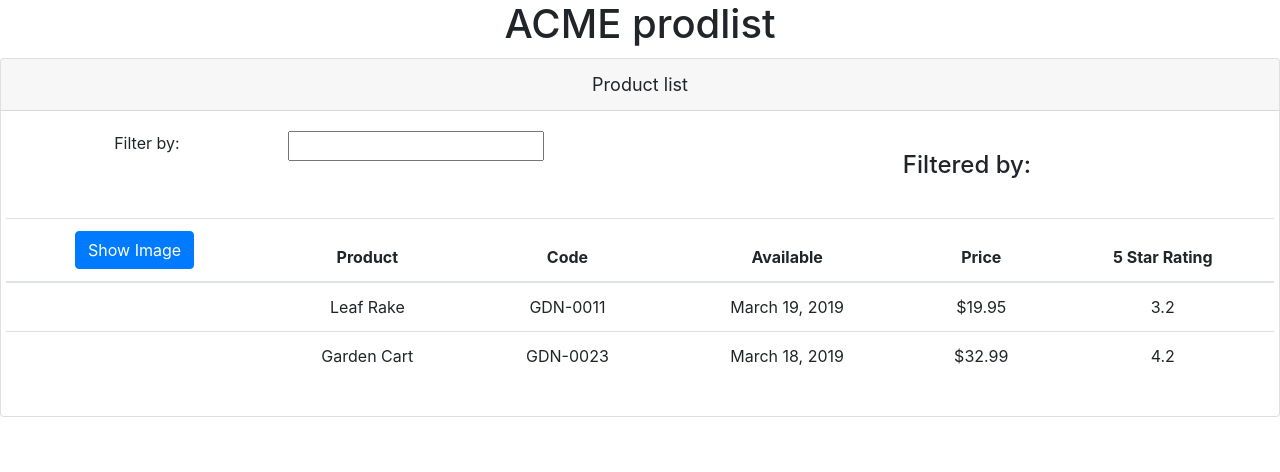
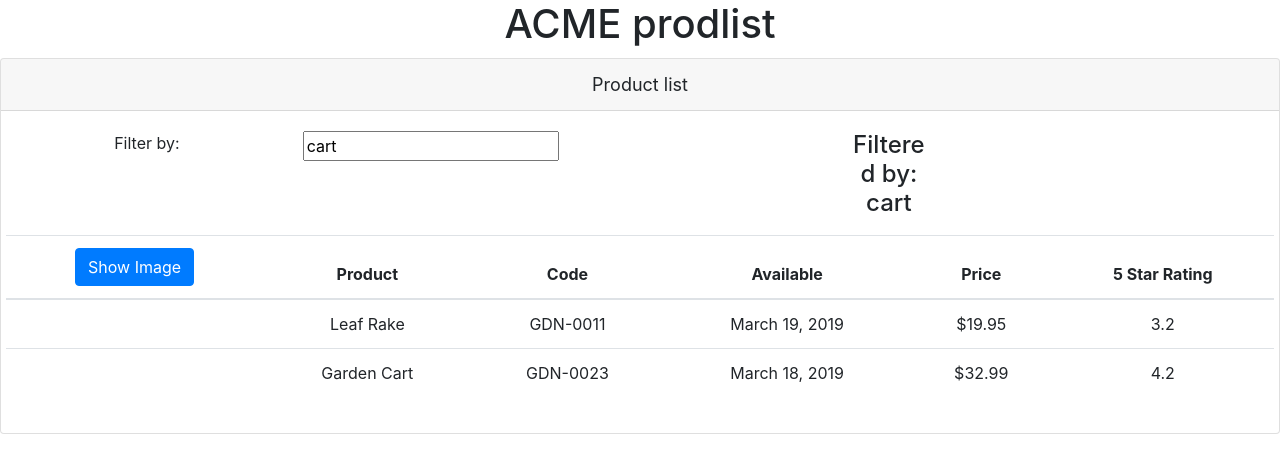
Before and after one commit to pradeepan90/https-github.com-pradeepan90-deborahKfull, an Angular app: page / in a window 1280 px wide. Shown: the top 472 px of the page. Built offline with nearby package versions, Linux system fonts and the light colour scheme.

Commit message:
3 files modified

```diff
--- a/src/app/app.module.ts
+++ b/src/app/app.module.ts
@@ -2,6 +2,7 @@
 import { NgModule } from '@angular/core';
 import { AngularFontAwesomeModule } from 'angular-font-awesome';
 import { AppComponent } from './app.component';
+import {FormsModule} from '@angular/forms';
 import {ProductListComponent} from './products/product-list.component'
 
 @NgModule({
@@ -10,7 +11,8 @@
     ProductListComponent
   ],
   imports: [
-    BrowserModule
+    BrowserModule,
+    FormsModule
   ],
   bootstrap: [AppComponent]
 })
--- a/src/app/products/product-list.component.html
+++ b/src/app/products/product-list.component.html
@@ -7,14 +7,18 @@
 			<div class='col-md-8'>
 				<div class='row'>
 					<div class='col-md-4'>Filter by:</div>
-					<input type='text'/>
-        </div>
-				</div>
-				<div class='card-body'>
-					<div class='col-md-6'>
-						<h4>Filtered by:</h4>
+					<div class='col-md-4'>
+						<input type='text'
+               [(ngModel)]='listFilter' />
+      </div>
 					</div>
 				</div>
+    <div class='row'
+         *ngIf='listFilter'>
+      <div class='col-md-6'>
+        <h4>Filtered by: {{listFilter}}</h4>
+      </div>
+    </div>
 				<div class='table-responsive'>
 					<table class='table' *ngIf='products && products.length'>
 						<thead>
@@ -36,8 +40,8 @@
 							<tr *ngFor='let product of products'>
 								<td>
 									<div *ngIf='showImage'>
-                        showing image
-                   </div>
+										showing image
+									</div>
 								</td>
 								<td>{{product.productName}}</td>
 								<td>{{product.productCode}}</td>
--- a/src/app/products/product-list.component.ts
+++ b/src/app/products/product-list.component.ts
@@ -8,6 +8,7 @@
 export class ProductListComponent {
  pageTitle:string='Product list';
  showImage : boolean = false;
+ listFilter : string = 'cart'
  products: any[]=[
    {
     "productId": 1,
```
